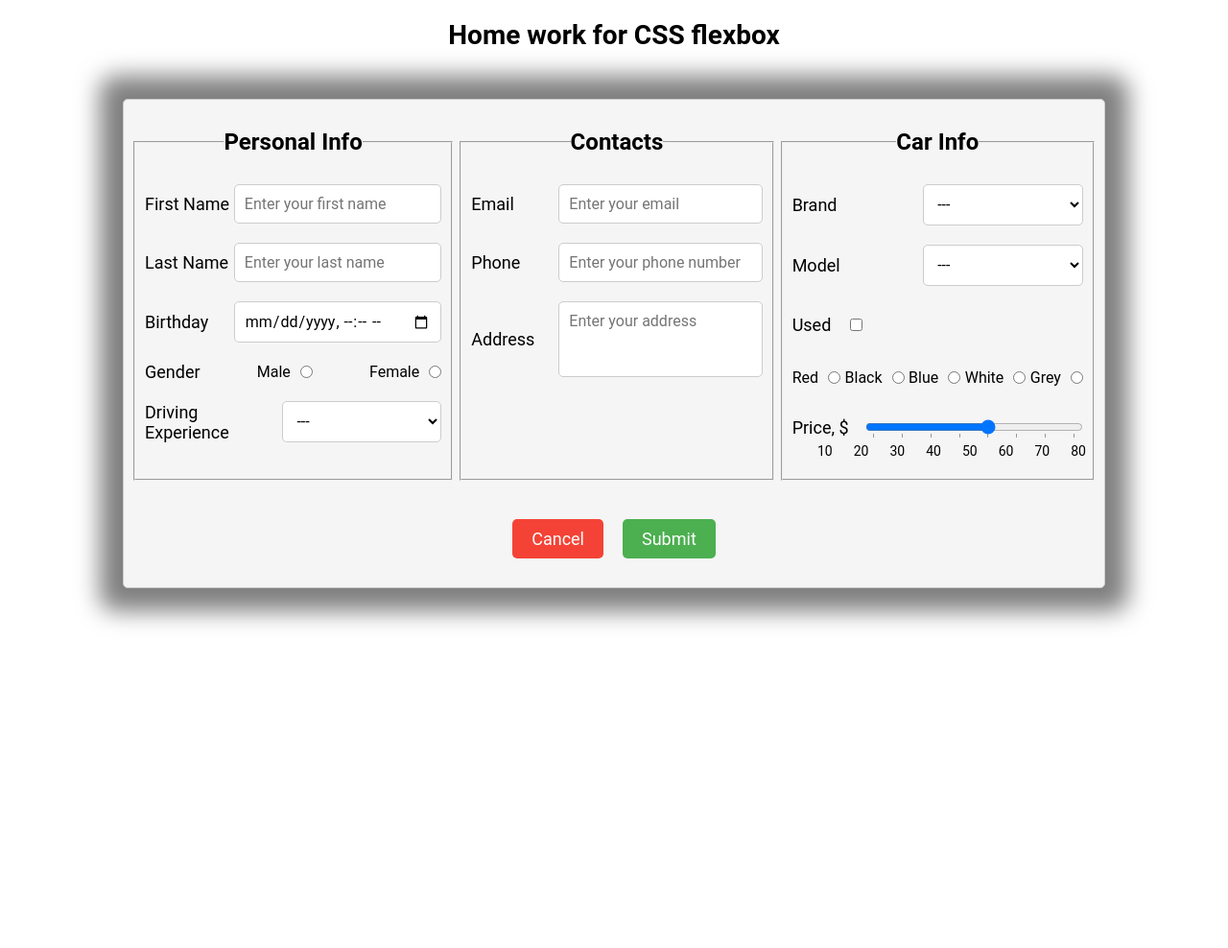
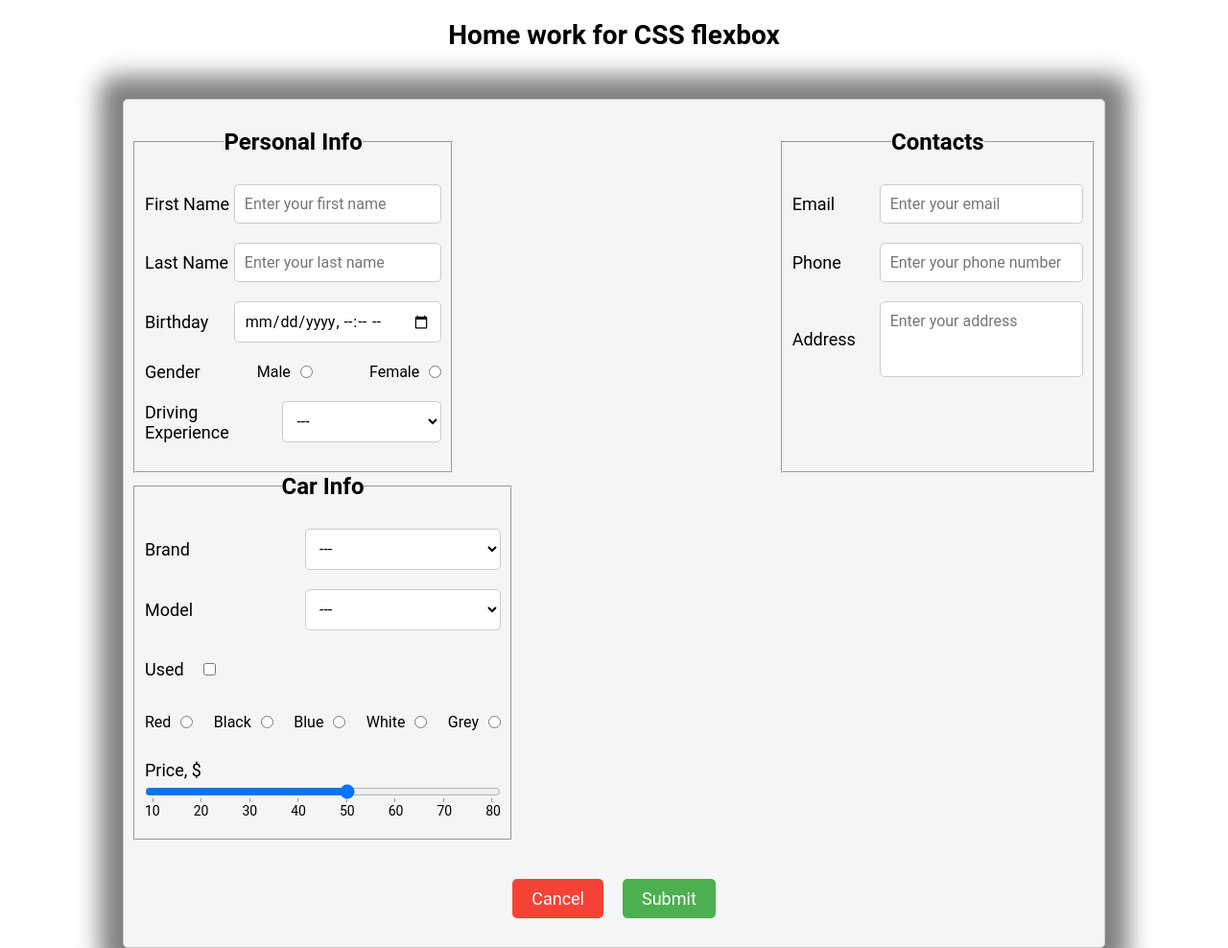
Before and after one commit to ziukoff1985/freshcode-html-css-hw-07-car-order-form, a plain HTML site: page index.html in a window 1280 px wide. Shown: the whole page at 96% size. Before the commit the page ends 800 px from the top, so only its background shows below. Drawn offline with Linux system fonts and the light colour scheme.

Commit message:
Fix range input

```diff
--- a/assets/css/styles.css
+++ b/assets/css/styles.css
@@ -105,8 +105,15 @@ textarea {
   margin-bottom: 35px;
 }
 
+.range-wrapper {
+  display: flex;
+  flex-direction: column;
+  align-items: start;
+  width: 100%;
+}
+
 .input-range {
-  width: 75%;
+  width: 100%;
   margin: 0;
   padding: 0;
 }
@@ -114,10 +121,11 @@ textarea {
 datalist {
   font-size: 14px;
   display: flex;
-  width: 277px;
-  margin-left: auto;
-  margin-top: 5px;
-  gap: 22px;
+  /* justify-content: space-between; */
+  /* width: 100%; */
+  /* margin-left: auto;
+  margin-top: 5px; */
+  gap: 35px;
 }
 
 .button-wrapper {
--- a/index.html
+++ b/index.html
@@ -172,7 +172,7 @@
                 </div>
               </fieldset>
               <div>
-                <div class="input-wrapper">
+                <div class="input-wrapper range-wrapper">
                   <label for="car-price">Price, $</label>
                   <input
                     class="input-range"
@@ -184,7 +184,7 @@
                     step="10"
                     list="price"
                   />
-                </div>
+
                   <datalist id="price">
                     <option value="10" label="10">10</option>
                     <option value="20" label="20">20</option>
@@ -195,6 +195,7 @@
                     <option value="70" label="70">70</option>
                     <option value="80" label="80">80</option>
                   </datalist>
+                </div>
               </div>
             </fieldset>
           </div>
```
Lines whose indentation alone changed are shown as unchanged.
